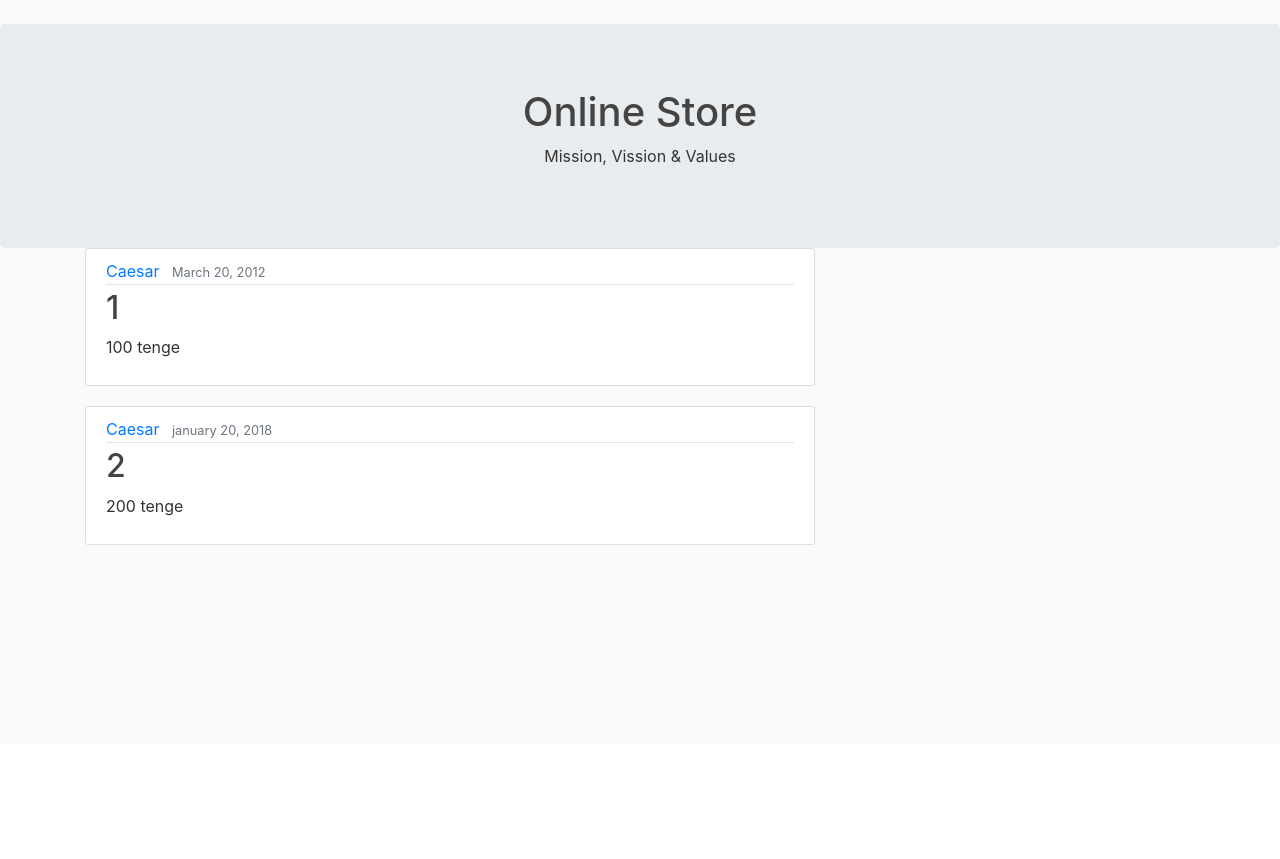
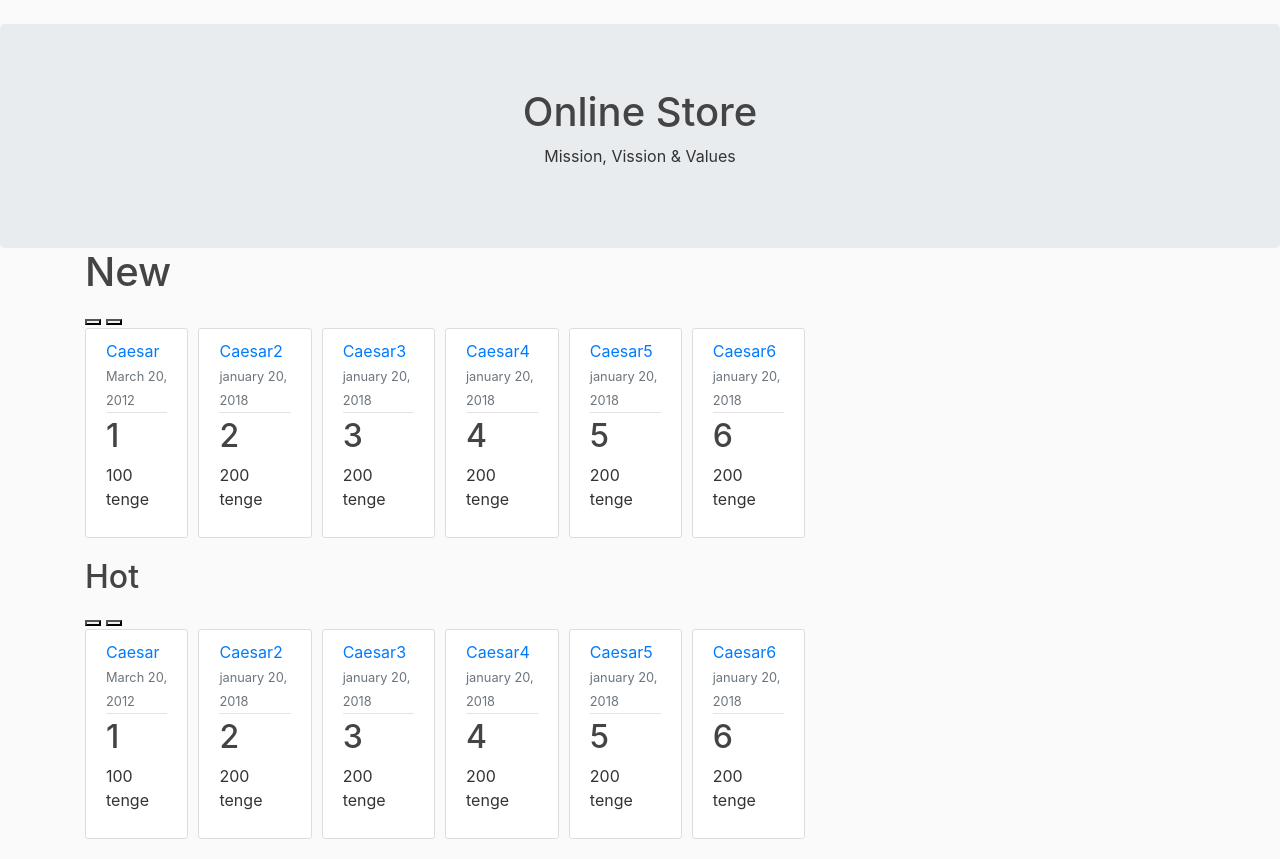
Before and after one commit to vladek1934/FlaskSite, a Flask app: page / in a window 1280 px wide. Shown: the part 56-915 px from the top of the page. Before the commit the page ends 601 px from the top, so only its background shows below. Run offline with Flask 2, Linux system fonts and the light colour scheme; some libraries are stand-ins or nearby versions.

Commit message:
added scrolling sections

```diff
--- a/FlaskSite/routes.py
+++ b/FlaskSite/routes.py
@@ -14,11 +14,71 @@ posts = [
         'date_posted': 'March 20, 2012'
     },
     {
-        'author': 'Caesar',
+        'author': 'Caesar2',
         'title': '2',
         'content': '200 tenge',
         'date_posted': 'january 20, 2018'
-    }
+    },
+{
+        'author': 'Caesar3',
+        'title': '3',
+        'content': '200 tenge',
+        'date_posted': 'january 20, 2018'
+    },
+{
+        'author': 'Caesar4',
+        'title': '4',
+        'content': '200 tenge',
+        'date_posted': 'january 20, 2018'
+    },
+{
+        'author': 'Caesar5',
+        'title': '5',
+        'content': '200 tenge',
+        'date_posted': 'january 20, 2018'
+    },
+{
+        'author': 'Caesar6',
+        'title': '6',
+        'content': '200 tenge',
+        'date_posted': 'january 20, 2018'
+    },
+{
+        'author': 'Caesar',
+        'title': '1',
+        'content': '100 tenge',
+        'date_posted': 'March 20, 2012'
+    },
+    {
+        'author': 'Caesar2',
+        'title': '2',
+        'content': '200 tenge',
+        'date_posted': 'january 20, 2018'
+    },
+{
+        'author': 'Caesar3',
+        'title': '3',
+        'content': '200 tenge',
+        'date_posted': 'january 20, 2018'
+    },
+{
+        'author': 'Caesar4',
+        'title': '4',
+        'content': '200 tenge',
+        'date_posted': 'january 20, 2018'
+    },
+{
+        'author': 'Caesar5',
+        'title': '5',
+        'content': '200 tenge',
+        'date_posted': 'january 20, 2018'
+    },
+{
+        'author': 'Caesar6',
+        'title': '6',
+        'content': '200 tenge',
+        'date_posted': 'january 20, 2018'
+    },
 ]
 
 
--- a/FlaskSite/static/main.css
+++ b/FlaskSite/static/main.css
@@ -26,10 +26,15 @@ h1, h2, h3, h4, h5, h6 {
 
 .content-section {
   background: #ffffff;
+  /*background-image:url(https://img.shopstyle-cdn.com/pim/4e/1f/4e1f8d2eb3a1e202231c1060b8989cbb_xlarge.jpg);*/
+  background-position:center;
+  background-size: cover;
+
   padding: 10px 20px;
   border: 1px solid #dddddd;
   border-radius: 3px;
   margin-bottom: 20px;
+  margin-right: 10px;
 }
 
 .article-title {
@@ -78,3 +83,11 @@ a.article-title:hover {
 .account-heading {
   font-size: 2.5rem;
 }
+
+.h-scroll-container {
+  display: flex;
+  overflow-x: auto;
+}
+.h-scroll-container::-webkit-scrollbar {
+    display: none;
+}
--- a/FlaskSite/templates/base.html
+++ b/FlaskSite/templates/base.html
@@ -83,7 +83,7 @@
                     {% endfor %}
                 {% endif %}
             {% endwith %}
-            {% block content %}{% endblock %}
+            {% block content %}{% endblock %}  <!-- here we put content -->
         </div>
 
     </div>
--- a/FlaskSite/templates/home.html
+++ b/FlaskSite/templates/home.html
@@ -1,6 +1,28 @@
 {% extends "base.html" %}
 
 {% block content %}
+
+    <script src="//cdnjs.cloudflare.com/ajax/libs/jquery/2.1.1/jquery.min.js"></script>
+    <script>
+       function left(id) {
+          event.preventDefault();
+          $(id).animate({
+            scrollLeft: "+=150px"
+          }, 400);
+       }
+
+       function right(id) {
+          event.preventDefault();
+          $(id).animate({
+            scrollLeft: "-=150px"
+          }, 400);
+       }
+    </script>
+
+    <h1>New</h1>
+    <button onclick="right('#new-container')"></button>
+    <button onclick="left('#new-container')"></button>
+    <div id="new-container" class="h-scroll-container">
         {% for post in posts %}
             <article class="media content-section">
                 <div class="media-body">
@@ -13,4 +35,27 @@
                 </div>
             </article>
         {% endfor %}
+    </div>
+
+    <h2>Hot</h2>
+    <button onclick="right('#hot-container')"></button>
+    <button onclick="left('#hot-container')"></button>
+    <div id="hot-container" class="h-scroll-container">
+        {% for post in posts %}
+            <article class="media content-section">
+                <div class="media-body">
+                    <div class="article-metadata">
+                        <a class="mr-2" href="#">{{ post.author }}</a>
+                        <small class="text-muted">{{ post.date_posted }}</small>
+                    </div>
+                    <h2><a class="article-title" href="#">{{ post.title }}</a></h2>
+                    <p class="article-content">{{ post.content }}</p>
+                </div>
+            </article>
+        {% endfor %}
+
+    </div>
+
+
+
 {% endblock content %}
```
Also changed, not shown: FlaskSite/site.db, FlaskSite/static/profile_photos/9Mgz_BKfzhk61c7347ee6d1.jpg (added). Lines whose indentation alone changed are shown as unchanged.
